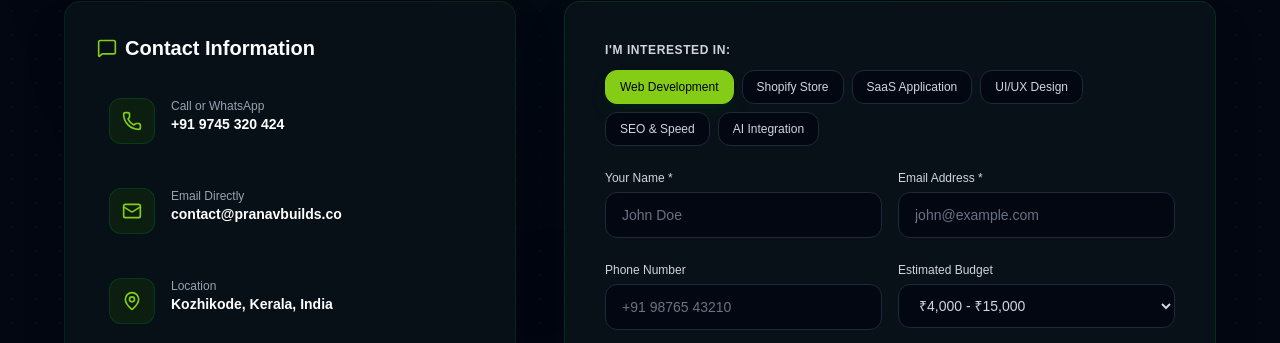
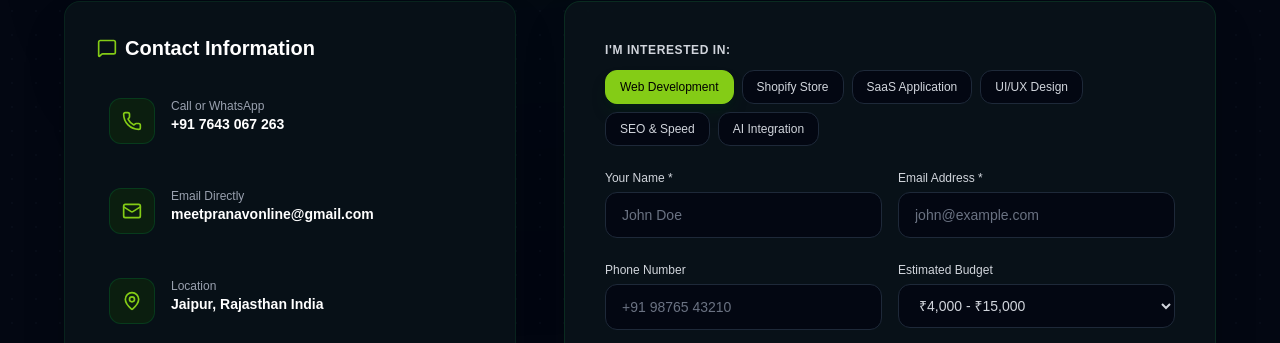
Before and after one commit to codespranav/meetpranav.online, a Next.js app: page /contact in a window 1280 px wide. Shown: the part 457-800 px from the top of the page. Built offline with nearby package versions, Linux system fonts and the light colour scheme.

Commit message:
changed contact page content

```diff
--- a/app/contact/component/Contact.tsx
+++ b/app/contact/component/Contact.tsx
@@ -104,23 +104,23 @@ export default function ContactPage() {
               </h2>
 
               <div className="space-y-5 text-sm">
-                <a href="tel:+919745320424" className="flex items-start gap-4 group p-3 rounded-xl hover:bg-white/5 transition-colors">
+                <a href="tel:+917643067263" className="flex items-start gap-4 group p-3 rounded-xl hover:bg-white/5 transition-colors">
                   <div className="p-3 bg-[#0B1E0F] border border-green-800/40 rounded-xl text-[#84CC16] group-hover:scale-110 transition-transform">
                     <Phone className="w-5 h-5" />
                   </div>
                   <div>
                     <div className="text-xs text-gray-400 font-medium">Call or WhatsApp</div>
-                    <div className="text-white font-semibold group-hover:text-[#84CC16] transition-colors">+91 9745 320 424</div>
+                    <div className="text-white font-semibold group-hover:text-[#84CC16] transition-colors">+91 7643 067 263</div>
                   </div>
                 </a>
 
-                <a href="mailto:contact@pranavbuilds.co" className="flex items-start gap-4 group p-3 rounded-xl hover:bg-white/5 transition-colors">
+                <a href="mailto:meetpranavonline@gmail.com" className="flex items-start gap-4 group p-3 rounded-xl hover:bg-white/5 transition-colors">
                   <div className="p-3 bg-[#0B1E0F] border border-green-800/40 rounded-xl text-[#84CC16] group-hover:scale-110 transition-transform">
                     <Mail className="w-5 h-5" />
                   </div>
                   <div>
                     <div className="text-xs text-gray-400 font-medium">Email Directly</div>
-                    <div className="text-white font-semibold group-hover:text-[#84CC16] transition-colors">contact@pranavbuilds.co</div>
+                    <div className="text-white font-semibold group-hover:text-[#84CC16] transition-colors">meetpranavonline@gmail.com</div>
                   </div>
                 </a>
 
@@ -130,7 +130,7 @@ export default function ContactPage() {
                   </div>
                   <div>
                     <div className="text-xs text-gray-400 font-medium">Location</div>
-                    <div className="text-white font-semibold">Kozhikode, Kerala, India</div>
+                    <div className="text-white font-semibold">Jaipur, Rajasthan India</div>
                   </div>
                 </div>
 
```
